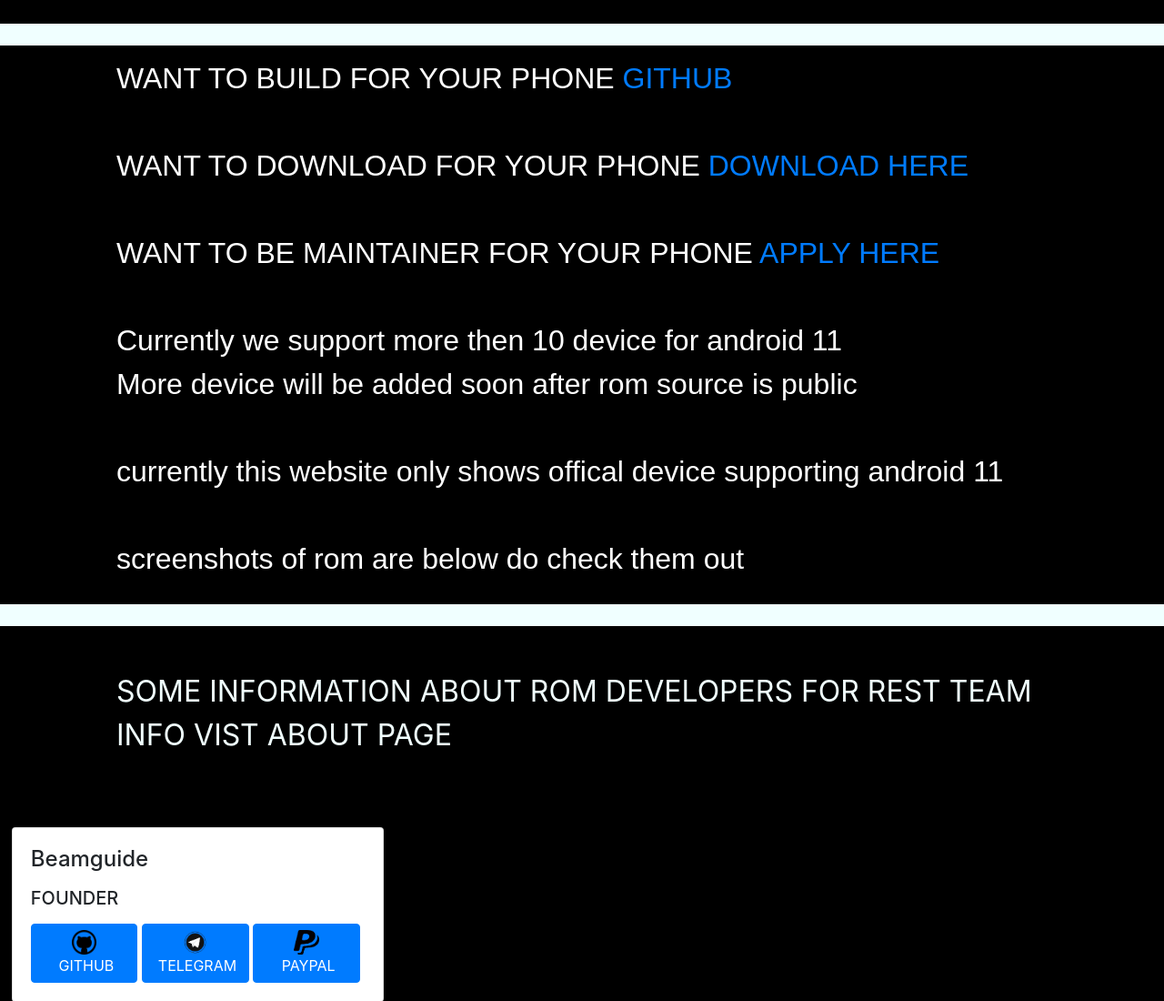
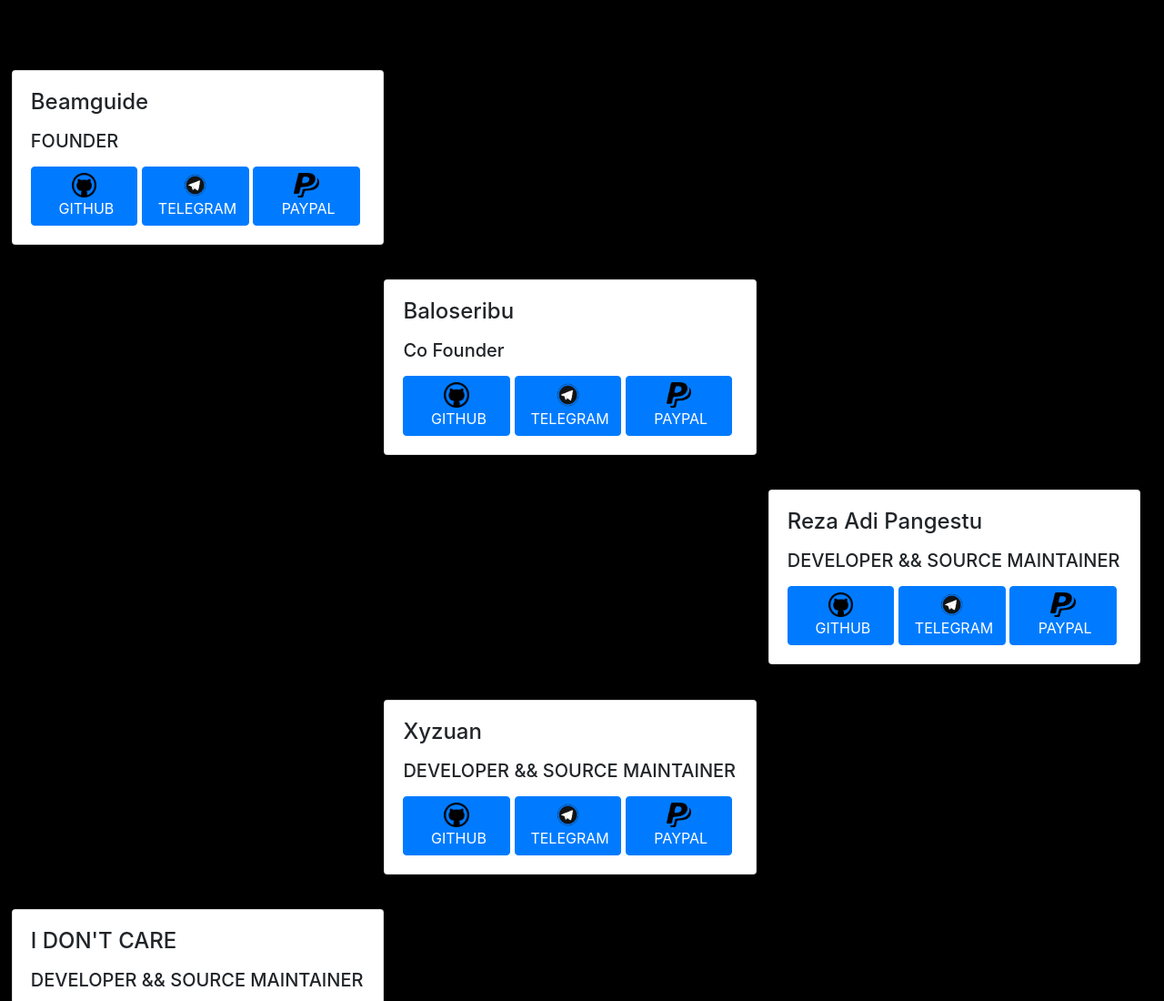
Before and after one commit to Ankits-lab/ancient.github.io, a PHP site: page / in a window 1280 px wide; the page is wider, and only the part inside the window is pictured. Shown: the part 1548-2648 px from the top of that part at 91% size. Run offline with PHP 8.4, Linux system fonts and the light colour scheme.

Commit message:
Revert "homepage completed for now"
This reverts commit 209285d2da791a9e106c6602c40ce558ce1843e7.

```diff
--- a/css/style-home.css
+++ b/css/style-home.css
@@ -85,35 +85,3 @@ a{
 	}
 
 }
-
-/*downlaod section starts here*/
-.space-download{
-	margin-top: 2%;
-	background-color: azure;
-}
-.para-download{
-	margin-top: 1%;
-	width: 100%;
-	color:  rgb(255, 255, 255);
-	font-size: xx-large;
-	font-family: sans-serif;
-	background-color: rgb(0, 0, 0);
-	margin-left: 10%;
-	margin-right: 10%;
-}
-.para-download > p12{
-
-}
-.btn-1{
-	background-image: linear-gradient(90deg, #ff0000 , #ffffff);
-	border-radius: 10px;
-	width: 32%;
-}
-/*download section ends here*/
-
-.devs{
-	color: azure;
-	font-size: xx-large;
-	margin-left: 10%;
-	margin-right: 5%;
-}
--- a/index.html
+++ b/index.html
@@ -9,7 +9,6 @@
   <link rel="stylesheet" href="https://maxcdn.bootstrapcdn.com/bootstrap/4.5.2/css/bootstrap.min.css">
   <link rel="stylesheet" href="css/style-home.css"/>
   <link rel="stylesheet" type="text/css" href="css/lightslider.css"/>
-  <link rel="stylesheet" type="text/css" href="css/styles-copyright.css"
   <!--Jquery-->
   <script type="text/javascript" src="js/JQuery3.3.1.js"></script>
   <script type="text/javascript" src="js/lightslider.js"></script>
@@ -69,7 +68,7 @@
 
   <!--carousel2 starts here-->
   <div id="demo" class="carousel slide" data-ride="carousel">
-    <div class="swipe1">
+      <div class="swipe1">
       <!-- Indicators -->
       <ul class="carousel-indicators">
         <li data-target="#demo" data-slide-to="0" class="active"></li>
@@ -83,45 +82,19 @@
           <img src="images/swipedown.jpg" alt="anc1">
         </div>
       </div>
-    </div>
+  </div>
   </div>
   <!--carousel2 ended here-->
-
 </body>
 <body class="onlyhomepage"> <!--this body is made for devs/founder info && screenshot slider-->
 <!--below div class imp not to mess with it-->
     <div class="swipe">
         <!--above div class imp not to mess with it-->
-
-
         <!--youtube video-->
         <div class="embed-responsive embed-responsive-16by9 adjustment-yt">
           <iframe width="853" height="480" src="https://www.youtube.com/embed/QG_zPL1mRWo" frameborder="0"  allow="accelerometer; autoplay; clipboard-write; encrypted-media; gyroscope;" allowfullscreen></iframe>
         </div>
         <!--youtube video-->
-
-  <!--download section-->
-  <div class="space-download">
-    <br>
-  </div>
-    <div class="para-download">
-      <p1>WANT TO BUILD FOR YOUR PHONE</p1> <a href="https://github.com/ancient-lab">GITHUB</a> <br><br>
-      <p1>WANT TO DOWNLOAD FOR YOUR PHONE</p1> <a href="download.html">DOWNLOAD HERE</a> <br><br>
-      <p1>WANT TO BE MAINTAINER FOR YOUR PHONE</p1> <a href="https://docs.google.com/forms/d/e/1FAIpQLSeix-OWa5pVYKAyoIogcljlBrTDoTwCU4-v7qHbbKbdSSVdmg/viewform">APPLY HERE</a> <br><br>
-      <p12>Currently we support more then 10 device for android 11 <br>More device will be added soon after rom source is public
-        <br><br>currently this website only shows offical device supporting android 11
-        <br><br>screenshots of rom are below do check them out <br>
-
-      </p12>
-    </div>
-    <div class="space-download">
-      <br>
-    </div>
-  <!--download section-->
-
-
-          <div class="devs"><br>SOME INFORMATION ABOUT ROM DEVELOPERS FOR REST TEAM INFO VIST ABOUT PAGE</div>
-
                   <!--FOUNDER INFO STARTS HERE-->
 
                       <div class="onlyhomepage1">
@@ -195,10 +168,7 @@
                       </div>
 
                     <!--FOUNDER INFO ENDS HERE-->
-                        <br><br>
-                    <div class="space-download">
-                      <br>
-                    </div>
+
 
                       <!--making some thing to hide 5vh gap between 2 things for desktop mode && this for screenshots part of page-->
                     <div class="onlyhomepage2">
@@ -439,16 +409,5 @@
   <script src="https://cdnjs.cloudflare.com/ajax/libs/popper.js/1.16.0/umd/popper.min.js"></script>
   <script src="https://maxcdn.bootstrapcdn.com/bootstrap/4.5.2/js/bootstrap.min.js"></script>
    <!--not mess with above-->
-
-   <!---copyright section-->
-<div class="copyright">COPYRIGHT RESERVED BY <br></div>
-<div class="copyright1">ANCIENT PROJECT | <a href="https://keneankit01.github.io/" style="text-decoration: none; color:azure;">ANKIT KENE </a></div><br>
-<div class="para-copyright"> Want to know about us check About page
-If you wondering why there is name "ANKIT KENE" here in copyright well casue
-website is designed by "Ankit Kene"
-</div>
-
-<!---copyright section-->
-
 </body>
 </html>
```
Also changed, not shown: css/styles-copyright.css (deleted, +0 -35 lines).
